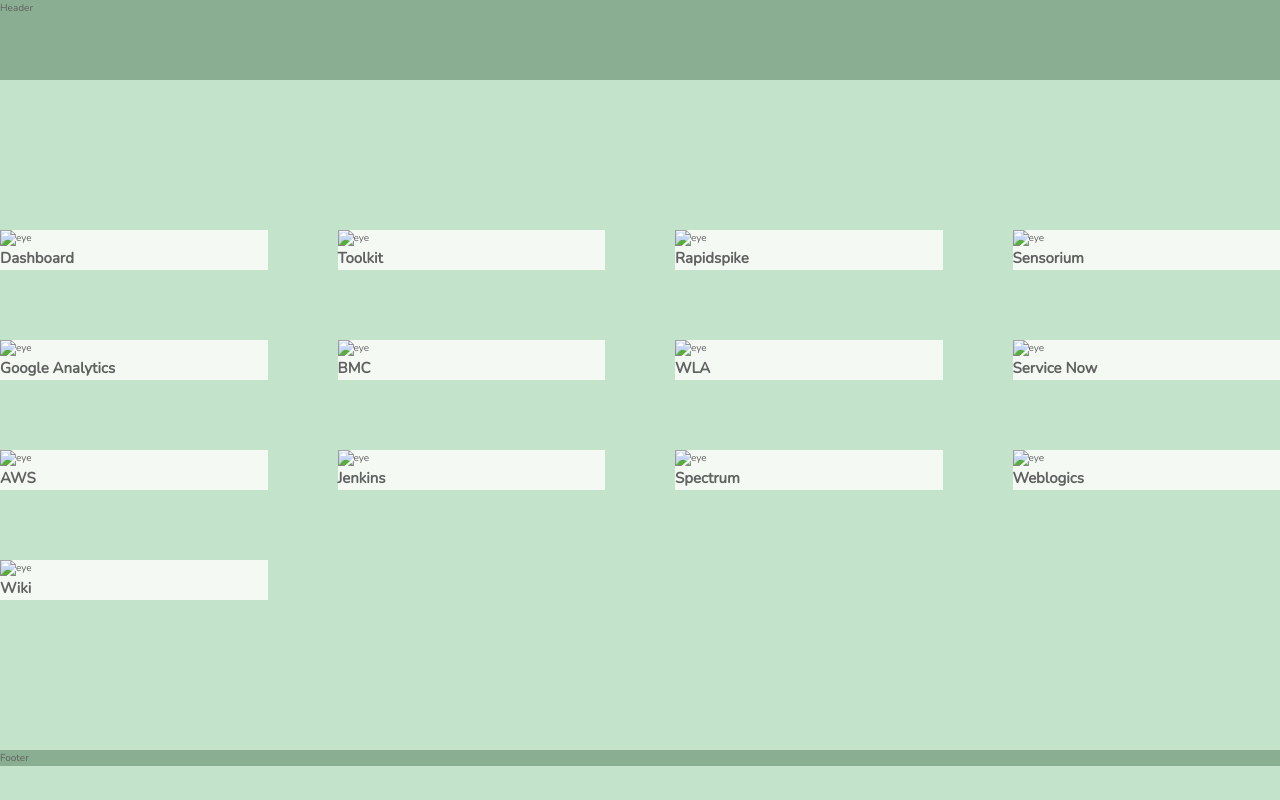
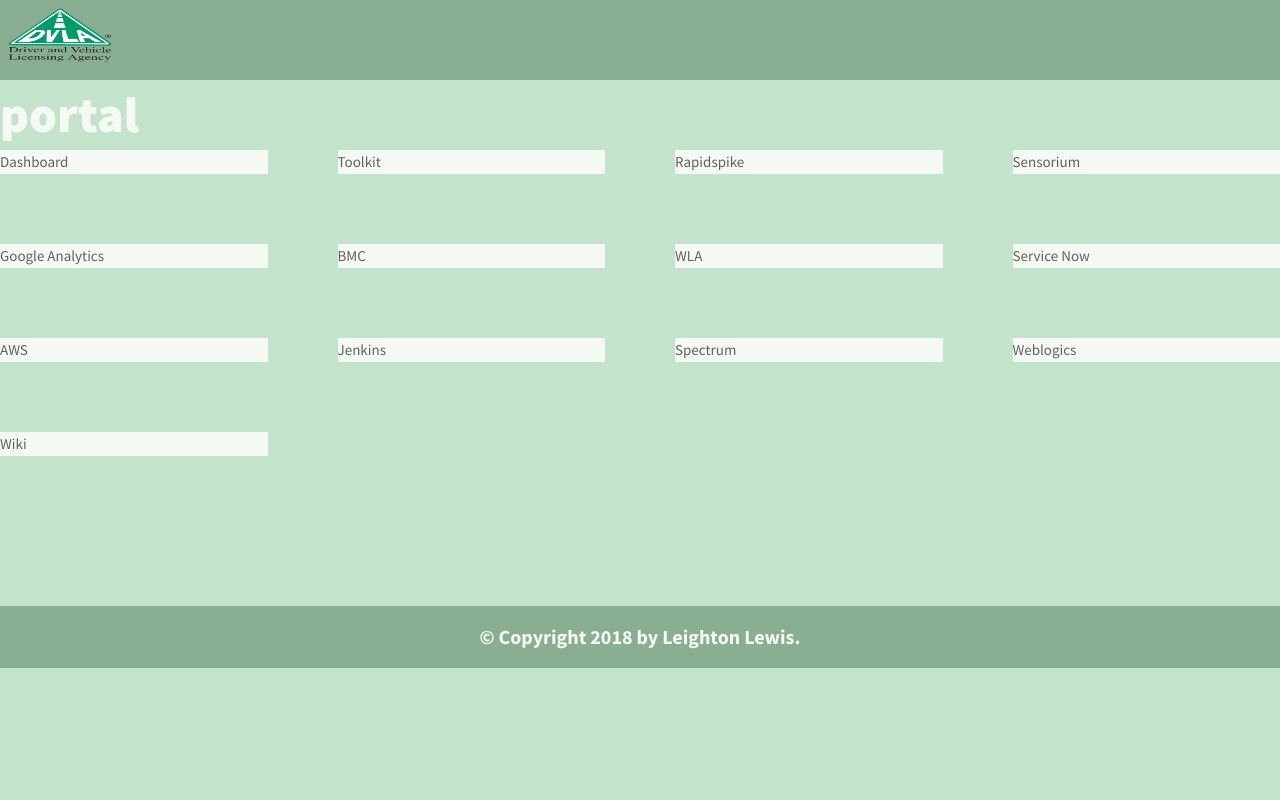
Before and after one commit to Leightt/portal, a website: page index.html in a window 1280 px wide. Drawn offline with nearby package versions, Linux system fonts and the light colour scheme.

Commit message:
small changes

```diff
--- a/index.html
+++ b/index.html
@@ -5,7 +5,7 @@
         <meta name="viewport" content="width=device-width, initial-scale=1.0">
         <meta http-equiv="X-UA-Compatible" content="ie=edge">
 
-        <link href="https://fonts.googleapis.com/css?family=Josefin+Sans:300,400,400i|Nunito:300,300i" rel="stylesheet">
+        <link href="https://fonts.googleapis.com/css?family=Source+Sans+Pro:400,700,900" rel="stylesheet">
         <link rel="stylesheet" href="css/style.css">
         <link rel="shortcut icon" type="image/png" href="img/favicon.png">
 
@@ -14,79 +14,82 @@
     <body class="container">
 
         <header class="header">
-            Header
+            <img src="../img/DVLA1.png" alt="DVLA">
+            <h1>portal</h1>
         </header>
 
         <section class="tools">
             <div class="tool">
-                <img src="../img/eye.png" alt="eye">
+
                 <h2>Dashboard</h2>
 
             </div>
 
             <div class="tool">
-                <img src="../img/eye.png" alt="eye">
+
                 <h2>Toolkit</h2>
             </div>
 
             <div class="tool">
-                <img src="../img/eye.png" alt="eye">
+
                 <h2>Rapidspike</h2>
             </div>
 
             <div class="tool">
-                <img src="../img/eye.png" alt="eye">
+
                 <h2>Sensorium</h2>
             </div>
 
             <div class="tool">
-                <img src="../img/eye.png" alt="eye">
+
                 <h2>Google Analytics</h2>
             </div>
 
             <div class="tool">
-                <img src="../img/eye.png" alt="eye">
+
                 <h2>BMC</h2>
             </div>
 
             <div class="tool">
-                <img src="../img/eye.png" alt="eye">
+
                 <h2>WLA</h2>
             </div>
 
             <div class="tool">
-                <img src="../img/eye.png" alt="eye">
+
                 <h2>Service Now</h2>
             </div>
 
             <div class="tool">
-                <img src="../img/eye.png" alt="eye">
+
                 <h2>AWS</h2>
             </div>
 
             <div class="tool">
-                <img src="../img/eye.png" alt="eye">
+
                 <h2>Jenkins</h2>
             </div>
 
             <div class="tool">
-                <img src="../img/eye.png" alt="eye">
+
                 <h2>Spectrum</h2>
             </div>
 
             <div class="tool">
-                <img src="../img/eye.png" alt="eye">
+
                 <h2>Weblogics</h2>
             </div>
 
             <div class="tool">
-                <img src="../img/eye.png" alt="eye">
+
                 <h2>Wiki</h2>
             </div>
         </section>
 
         <footer class="footer">
-            Footer
+            <p class="copyright">
+                &copy; Copyright 2018 by Leighton Lewis.
+            </p>
         </footer>
 
     </body>
--- a/sass/_base.scss
+++ b/sass/_base.scss
@@ -11,8 +11,7 @@
 
 
 // FONT VARIABLES
-$font-primary: 'Nunito', sans-serif;
-$font-display: 'Josefin Sans', sans-serif;
+$font-primary: 'Source Sans Pro', sans-serif;
 
 *,
 *::before,
--- a/sass/_header.scss
+++ b/sass/_header.scss
@@ -2,4 +2,10 @@
     background-color: $color-primary-dark;
     grid-row: 1 / 2;
     grid-column: 1 / 9;
+
+    img {
+        width: 12rem;
+        height: 7rem;
+        padding: 0.8rem;
+    }
 }
--- a/sass/_tools.scss
+++ b/sass/_tools.scss
@@ -1,5 +1,5 @@
 .tools {
-    grid-row: 2 / 3;
+    grid-row: 1 / 3;
     grid-column: 1 / 9;
     margin: 15rem 0;
 
@@ -12,7 +12,7 @@
     background-color: $color-secondary;
 
     img {
-        width: 4rem;
-        height: 4rem;
+        height: 1rem;
+        width: 1rem;
     }
 }
--- a/sass/_typography.scss
+++ b/sass/_typography.scss
@@ -0,0 +1,19 @@
+h1 {
+    font-family: $font-primary;
+    font-weight: 900;
+    font-size: 5rem;
+    color: $color-secondary;
+}
+
+h2 {
+    font-family: $font-primary;
+    font-weight: 400;
+}
+
+.copyright {
+    font-size: 2rem;
+    color: $color-secondary;
+    font-weight: 700;
+    padding: 1.5rem;
+    text-align: center;
+}
```
Also changed, not shown: css/style.css, img/DVLA.jpg (deleted).
